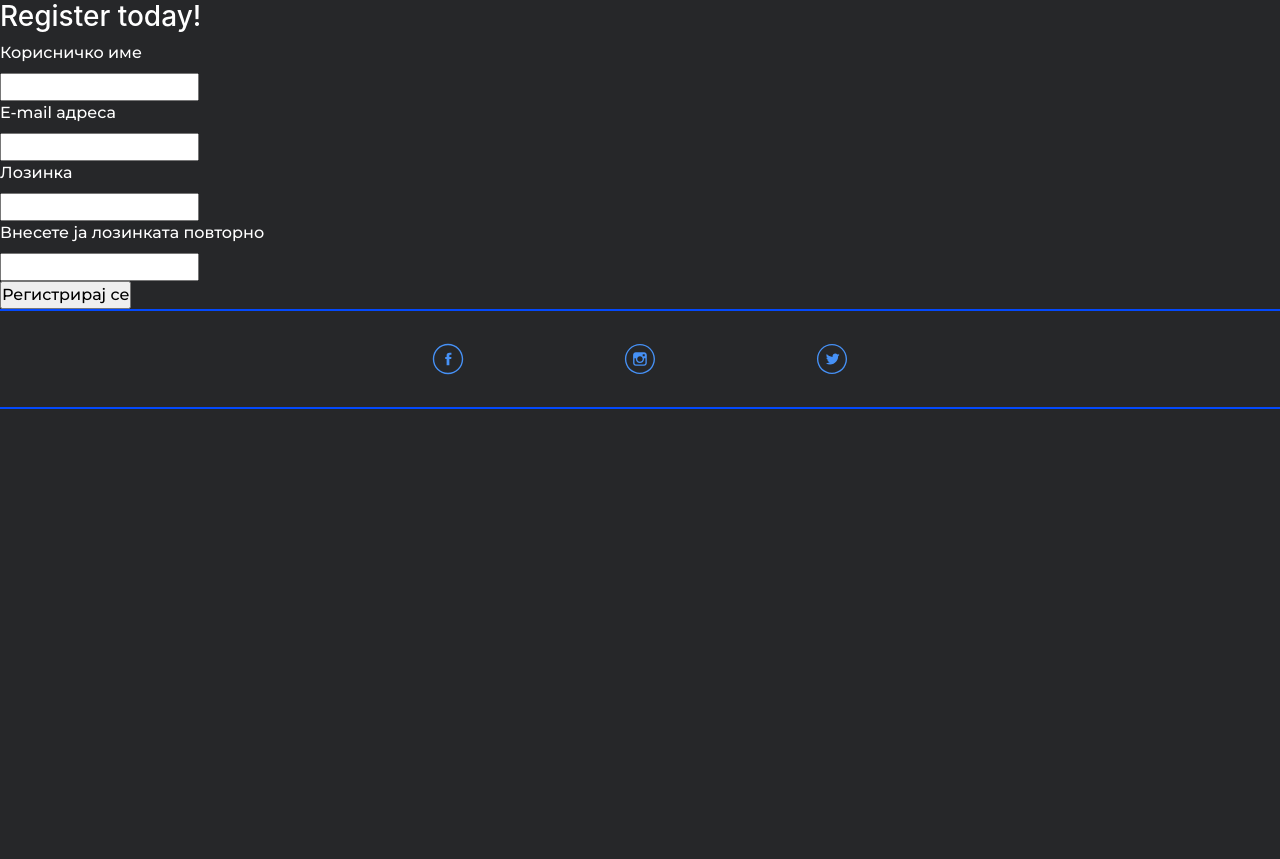
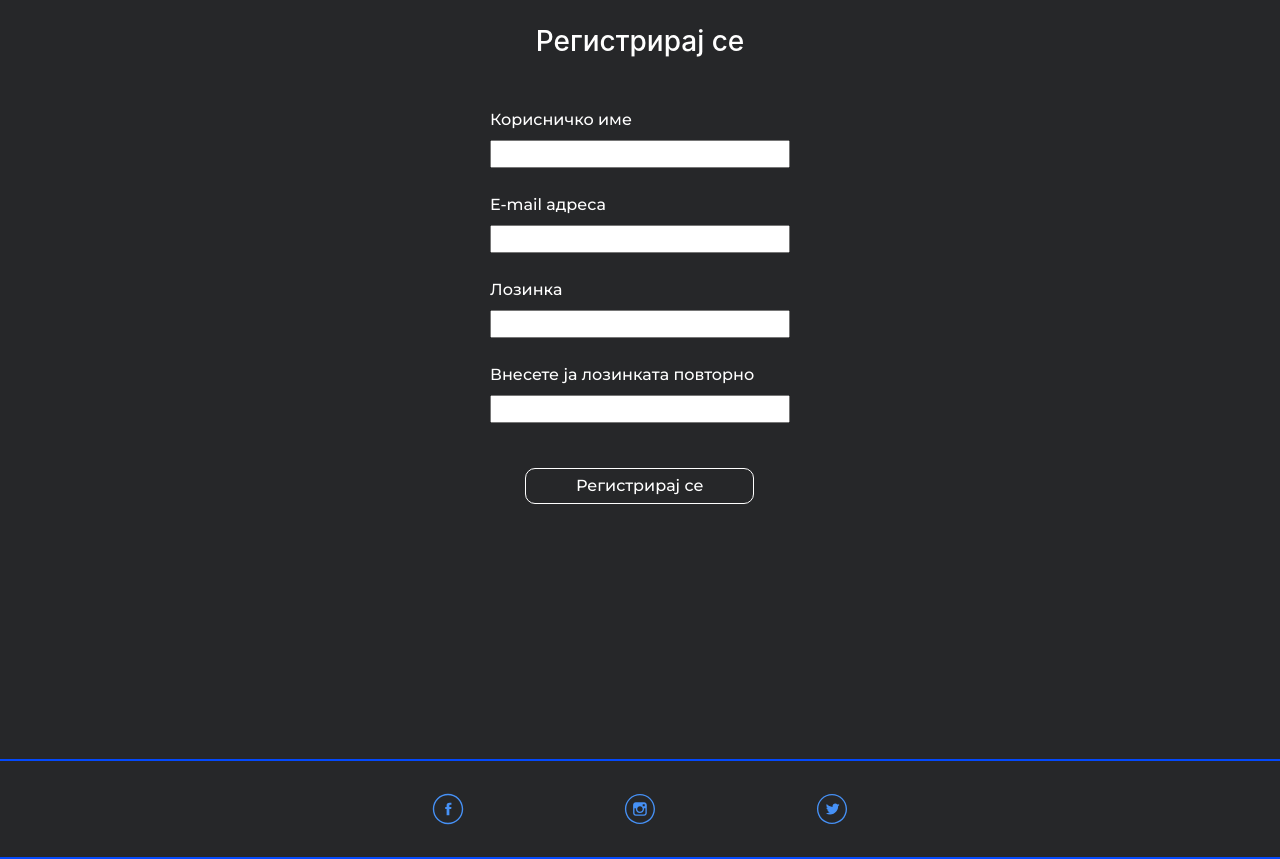
Before and after one commit to itsOmniscient/InWatch, a Flask app: page /register in a window 1280 px wide. Shown: the part 97-956 px from the top of the page. Before the commit the page ends 506 px from the top, so only its background shows below. Run offline with Flask 2, Linux system fonts and the light colour scheme; some libraries are stand-ins or nearby versions.

Commit message:
A lot of html and css changes

```diff
--- a/static/style.css
+++ b/static/style.css
@@ -116,7 +116,6 @@ footer{
 
 body .carousel-control-prev-icon,
 body .carousel-control-next-icon{
-  background-color:black;
 }
 
 .container1{
@@ -126,8 +125,7 @@ body .carousel-control-next-icon{
 }
 
 .carousel-control-prev, .carousel-control-next{
-  border: 3px solid;
-  color: #0349fc;
+  border: 3px solid #0349fc;
   width: 4%;
   height: 200px;
   margin-top: 2%;
@@ -141,3 +139,49 @@ body .carousel-control-next-icon{
 .carousel-control-prev{
   margin-left: 0.5%;
 }
+
+.h3-login-register{
+  margin-top: 25px;
+  margin-bottom: 50px;
+}
+
+.h3-login-register, .form{
+  display: flex;
+  justify-content: center;
+}
+
+.input{
+  width: 300px;
+}
+
+.username, .email, .password, .password-confirm{
+  margin-bottom: 25px;
+}
+
+.submit-btn-register-div, .submit-btn-login-div{
+  display: block;
+  position: relative;
+  margin-top: 15%;
+}
+
+.submit-btn-register-div{
+  margin-bottom: 85%;
+  left: 35px;
+}
+
+.submit-btn-login-div{
+  margin-bottom: 122.5%;
+  left: 75px;
+}
+
+.submit-btn{
+  color: white;
+  border: 1px solid white;
+  border-radius: 10px;
+  padding: 5px 50px;
+  background-color: #262729;
+}
+
+.submit-btn:hover{
+  border: 1px solid #0349fc;
+}
--- a/templates/register.html
+++ b/templates/register.html
@@ -1,12 +1,11 @@
 {% extends "layout.html" %}
   {% block content %}
-  <h3>Register today!</h3>
+  <h3 class="h3-login-register">Регистрирај се</h3>
   <form class="form" action="" method="POST">
     {{ form.hidden_tag() }}
     <fieldset>
       <div class="username">
         {{ form.username.label(class="label") }}
-
         {% if form.username.errors %}
           {{ form.username(class="input") }}
           <div>
@@ -57,8 +56,8 @@
                 {{ form.confirm_pass(class="input") }}
               {% endif %}
               </div>
-              <div class="submit-btn">
-                {{ form.submit() }}
+              <div class="submit-btn-register-div">
+                {{ form.submit(class="submit-btn") }}
                 </div>
     </fieldset>
   </form>
```
Also changed, not shown: templates/login.html (+5 -5 lines).
